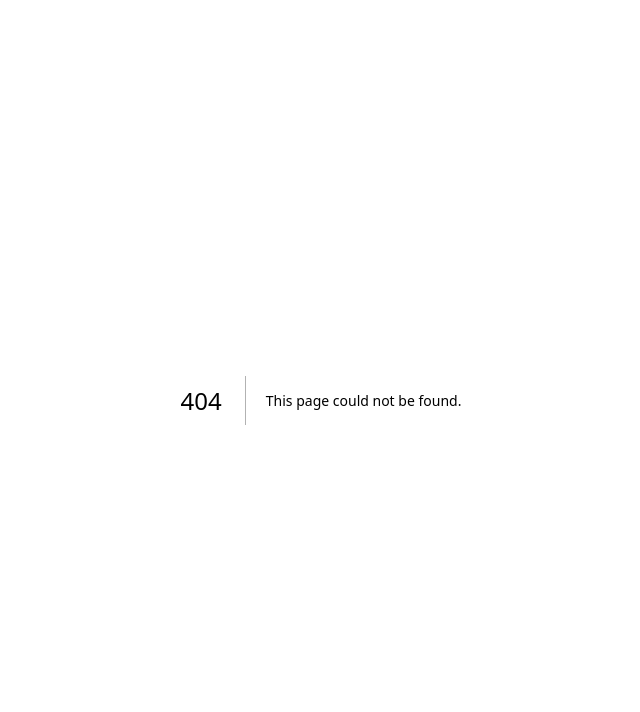
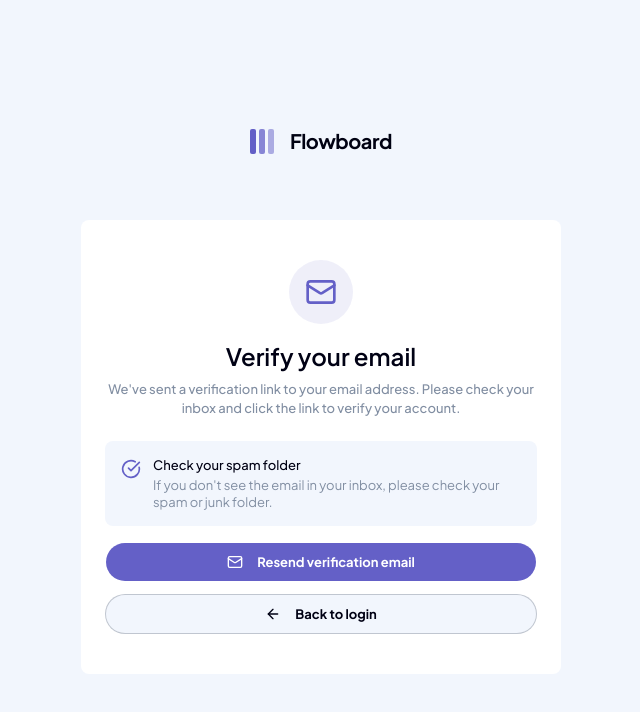
Before and after one commit to dev-anurag-singh/Flowboard, a Next.js app: page /verify-email in a window 1280 px wide. Before the commit this address had no page. Shown: the top 712 px of the page, without its empty margins (319-959 px from the left). Built offline with nearby package versions, Linux system fonts and the light colour scheme.

Commit message:
feat: add email verification pages

```diff
--- /dev/null
+++ b/app/(auth)/email-verification/page.tsx
@@ -0,0 +1,10 @@
+import { Suspense } from "react"
+import { EmailVerification } from "@/features/auth"
+
+export default function EmailVerificationPage() {
+  return (
+    <Suspense>
+      <EmailVerification />
+    </Suspense>
+  )
+}
--- /dev/null
+++ b/app/(auth)/verify-email/page.tsx
@@ -0,0 +1,5 @@
+import { VerifyEmailCard } from "@/features/auth";
+
+export default function VerifyEmailPage() {
+  return <VerifyEmailCard />;
+}
```
